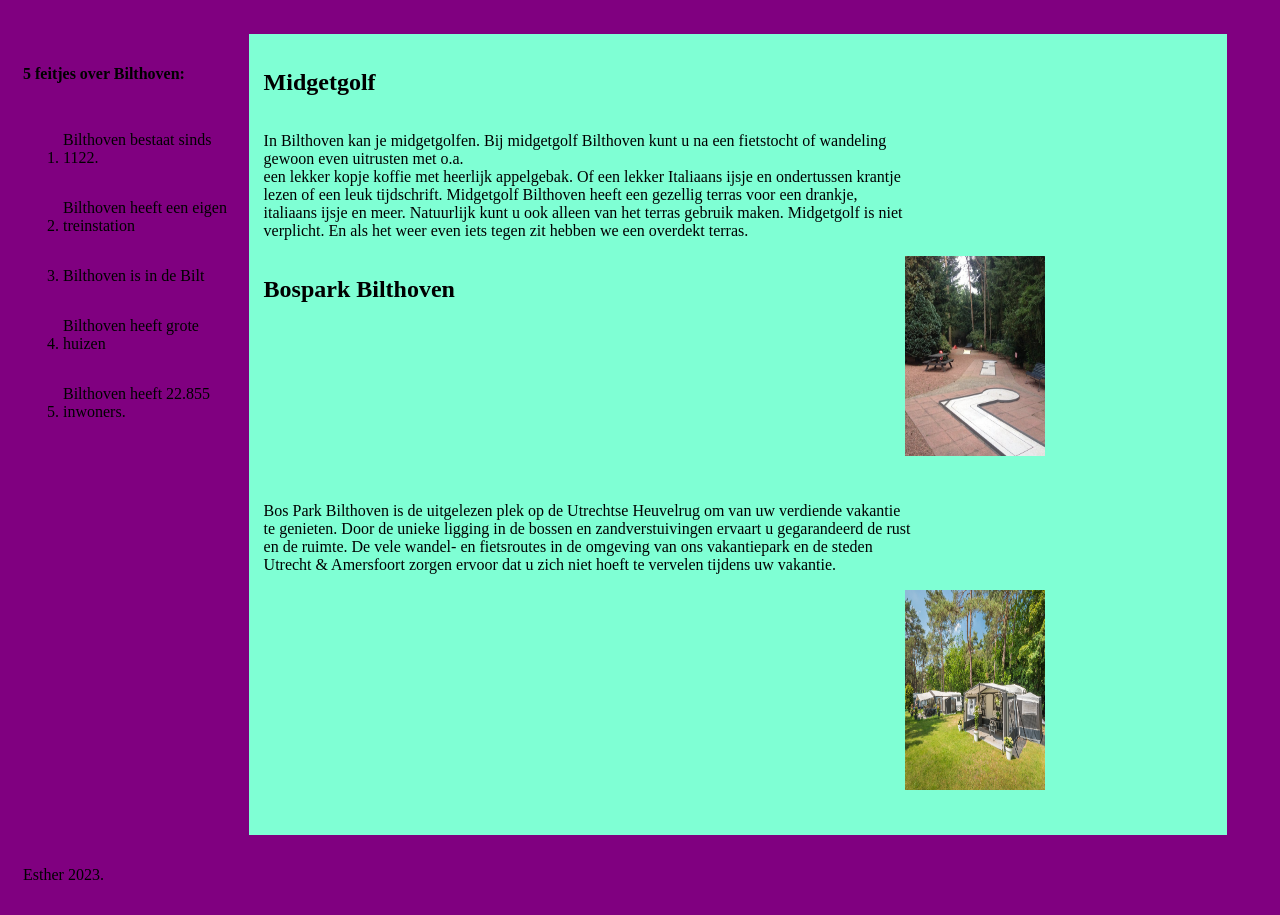
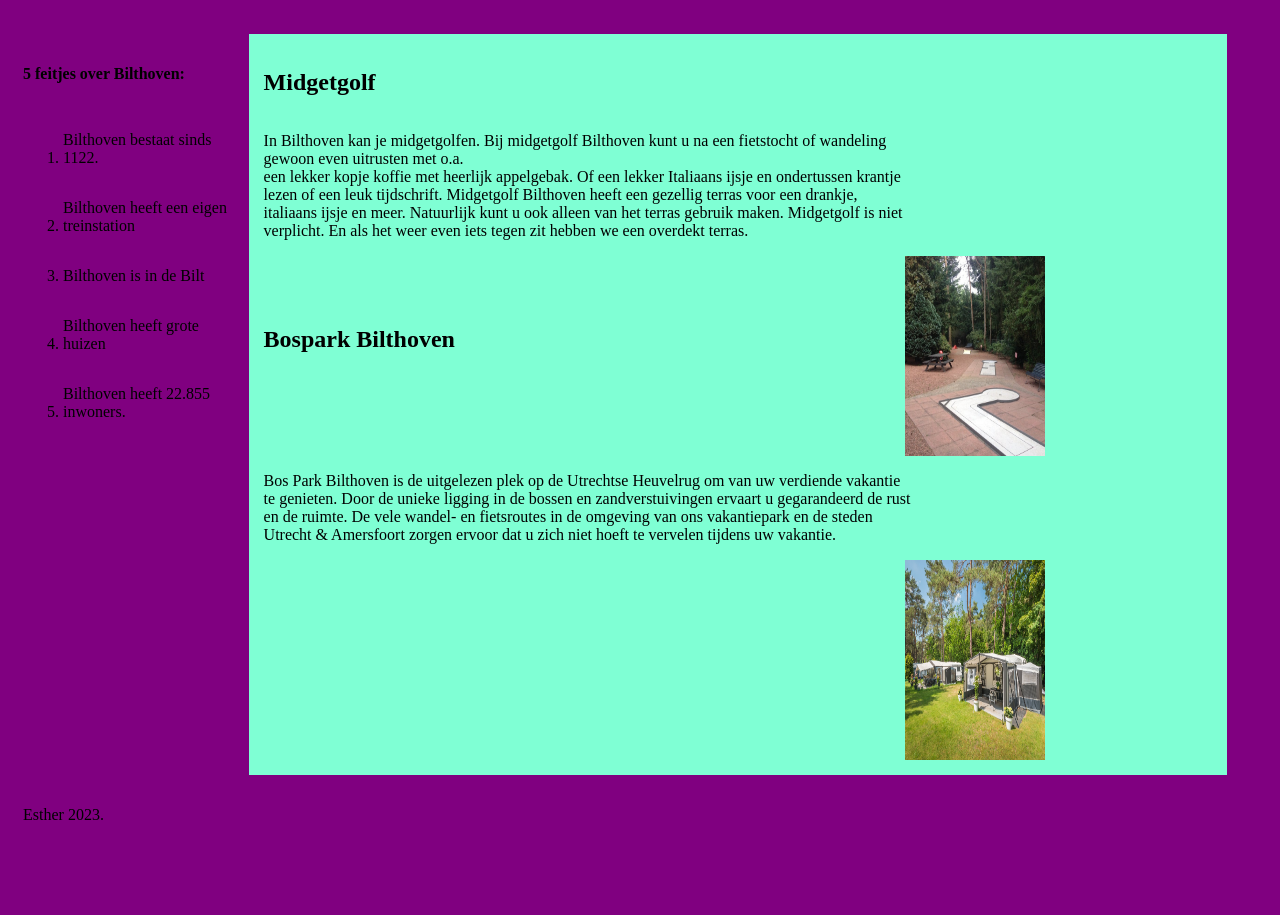
Before and after one commit to EstherLouise/les18, a plain HTML site: page index.html in a window 1280 px wide. Shown: the part 84-999 px from the top of the page. After the commit the page ends 939 px from the top, so only its background shows below. Drawn offline with Linux system fonts and the light colour scheme; a web font is replaced by a local one.

Commit message:
Update styles.css

```diff
--- a/styles.css
+++ b/styles.css
@@ -14,8 +14,8 @@ p {
 
 .feiten {
 }
-.midget img {
-  margin-bottom: 30px;
+.midget  {
+  padding-bottom: 50px;
 }
 
 .attractie {
```
